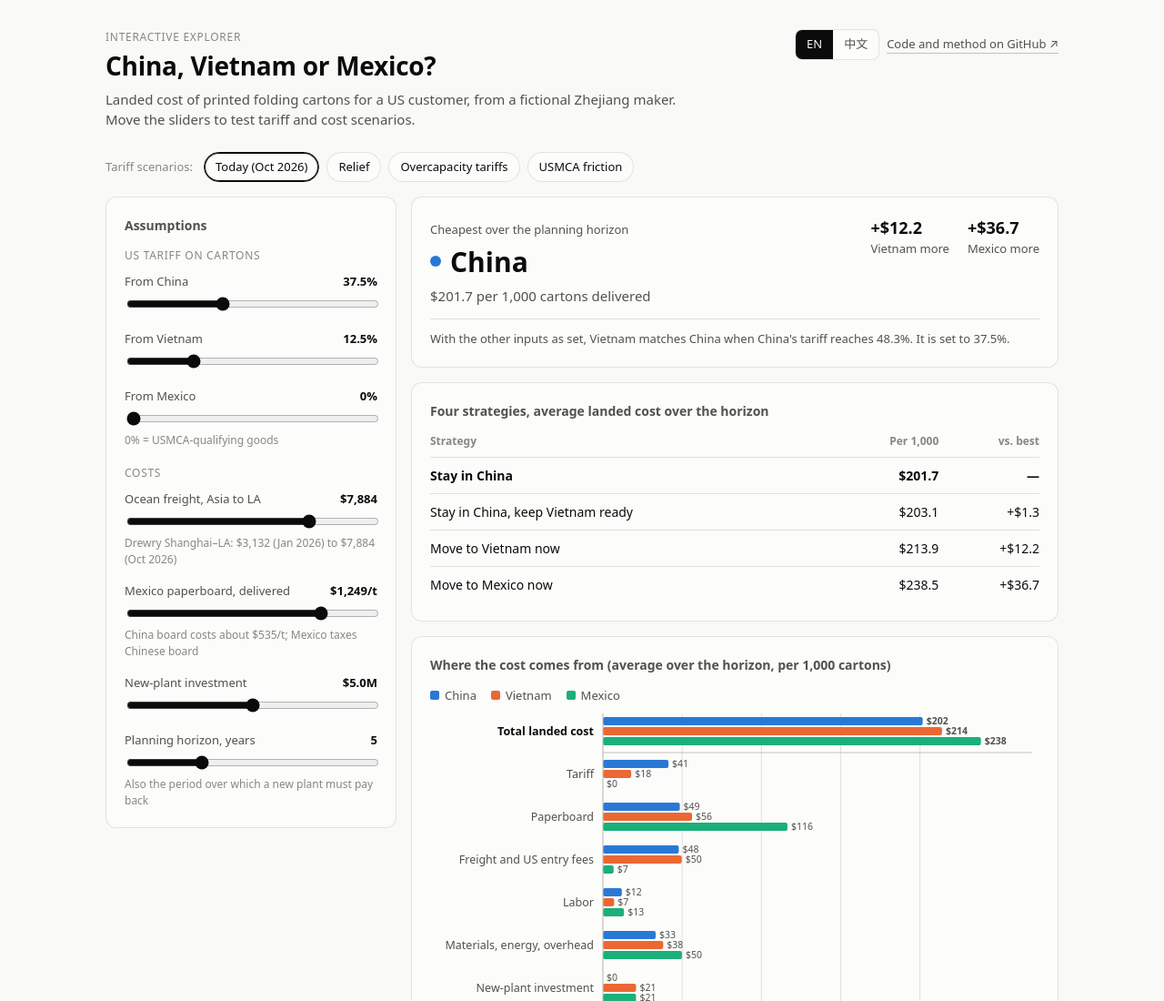
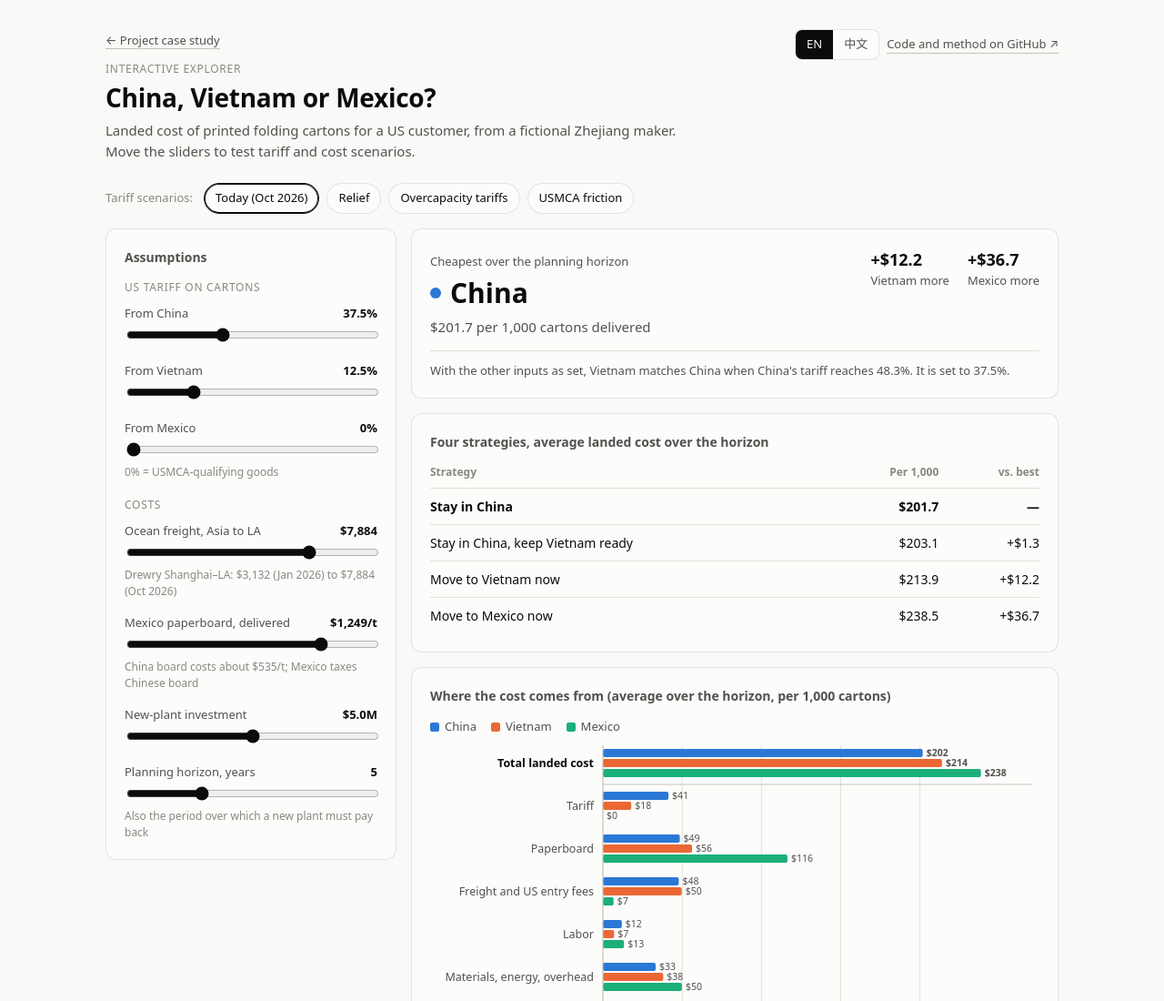
Before and after one commit to hql7-luo/tariff-sourcing-decision, a plain HTML site: page docs/index.html in a window 1280 px wide. Shown: the top 1100 px of the page at 91% size. Drawn offline with Linux system fonts and the light colour scheme.

Commit message:
Open in the portfolio's language and link back to the case study
The page reads ?lang= first, then its own last choice, then the language stored by the portfolio site (same origin). Switching language keeps ?lang= in the address, and a link above the title returns to the case study in the same language.

```diff
--- a/docs/index.html
+++ b/docs/index.html
@@ -63,6 +63,7 @@
   .seg button { border: 0; background: transparent; color: var(--ink-2); padding: 6px 12px; font: inherit; font-size: 13px; cursor: pointer; }
   .seg button[aria-pressed="true"] { background: var(--ink); color: var(--surface); }
   a { color: inherit; }
+  .back { margin: 0 0 12px; }
   .link { font-size: 13px; color: var(--ink-2); text-decoration: none; border-bottom: 1px solid var(--axis); }
 
   .presets { display: flex; gap: 8px; flex-wrap: wrap; margin: 24px 0 16px; align-items: center; }
@@ -119,6 +120,7 @@
 <div class="wrap">
   <header>
     <div>
+      <p class="back"><a class="link" id="case-link" href="https://hql7-luo.github.io/projects/tariff-sourcing-decision.html" data-i18n="back"></a></p>
       <p class="eyebrow" data-i18n="eyebrow"></p>
       <h1 data-i18n="title"></h1>
       <p class="lede" data-i18n="lede"></p>
@@ -210,6 +212,7 @@
       eyebrow: "Interactive explorer",
       title: "China, Vietnam or Mexico?",
       lede: "Landed cost of printed folding cartons for a US customer, from a fictional Zhejiang maker. Move the sliders to test tariff and cost scenarios.",
+      back: "← Project case study",
       repo: "Code and method on GitHub ↗",
       presets: "Tariff scenarios:",
       controls: "Assumptions",
@@ -242,6 +245,7 @@
       eyebrow: "交互式测算",
       title: "中国、越南还是墨西哥？",
       lede: "一家虚构的浙江彩盒厂向美国客户供应印刷折叠纸盒，比较三地的到岸总成本。拖动滑块测试不同关税和成本情景。",
+      back: "← 返回项目案例",
       repo: "GitHub 代码和方法 ↗",
       presets: "关税情景：",
       controls: "假设条件",
@@ -287,8 +291,13 @@
   const SITE_VAR = { CN: "--china", VN: "--vietnam", MX: "--mexico" };
   const OPTION_SITE = { china: "CN", vietnam: "VN", mexico: "MX" };
 
-  let lang = "en";
-  try { if (localStorage.getItem("lang") === "zh") lang = "zh"; } catch (e) { /* storage unavailable */ }
+  // A link's ?lang= wins, then this page's last choice, then the portfolio site's language (same origin).
+  const pick = (v) => (v === "en" || v === "zh" ? v : null);
+  const urlLang = pick(new URLSearchParams(location.search).get("lang"));
+  let lang = urlLang || "en";
+  if (!urlLang) {
+    try { lang = pick(localStorage.getItem("lang")) || pick(localStorage.getItem("portfolio-language")) || "en"; } catch (e) { /* storage unavailable */ }
+  }
 
   const $ = (id) => document.getElementById(id);
   const money = (v) => "$" + v.toFixed(1);
@@ -333,6 +342,7 @@
     document.documentElement.lang = lang === "zh" ? "zh-CN" : "en";
     document.querySelectorAll("[data-i18n]").forEach((el) => { el.textContent = T[el.dataset.i18n]; });
     document.querySelectorAll("[data-lang]").forEach((b) => b.setAttribute("aria-pressed", String(b.dataset.lang === lang)));
+    $("case-link").href = "https://hql7-luo.github.io/projects/tariff-sourcing-decision.html?lang=" + lang;
     renderPresets();
     $("legend").innerHTML = SITES.map((s) => `<span><i style="background:var(${SITE_VAR[s]})"></i>${T.sites[s]}</span>`).join("");
   }
@@ -483,6 +493,8 @@
   document.querySelectorAll("[data-lang]").forEach((b) => b.addEventListener("click", () => {
     lang = b.dataset.lang;
     try { localStorage.setItem("lang", lang); } catch (e) { /* storage unavailable */ }
+    // Keep the address in step, so a copied link opens in the language on screen.
+    try { const url = new URL(location.href); url.searchParams.set("lang", lang); history.replaceState(history.state, "", url); } catch (e) { /* ignore */ }
     renderText(); update();
   }));
   window.addEventListener("resize", () => drawChart(currentModel()));
```
